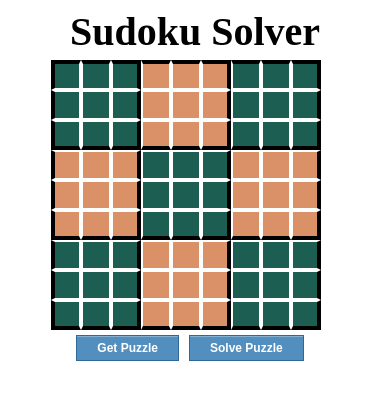
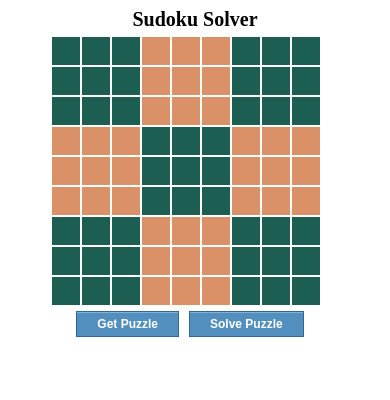
Before and after one commit to JeetBhagya/Sudoku-Solver, a plain HTML site: page index.html in a window 390 px wide. Drawn offline with Linux system fonts and the light colour scheme.

Commit message:
change border size and heading size

```diff
--- a/style.css
+++ b/style.css
@@ -117,6 +117,9 @@
 
 @media  (max-width: 768px)
 {
+    .Heading{
+        font-size: 20px;
+    }
     .sudoku_grid{
         display: flex;
         flex-direction: row;
@@ -155,4 +158,27 @@
         box-shadow: inset 0px 1px 0px rgba(255,255,255,.3);
         margin-right: 10px;
     }
+    .bl{
+        border-left: 1px solid black;
+    }
+
+    .bb{
+        border-bottom: 1px solid black;
+    }
+
+    .br{
+        border-right: 1px solid black;
+    }
+
+    .bt{
+        border-top: 1px solid black;
+    }
+    .box1{
+        background-color: #1c5e52;
+        border: 1px solid  white;
+    }
+    .box2{
+        /* background-color: #1c5e52; */
+        border: 1px solid  white;
+    }
 }
```
